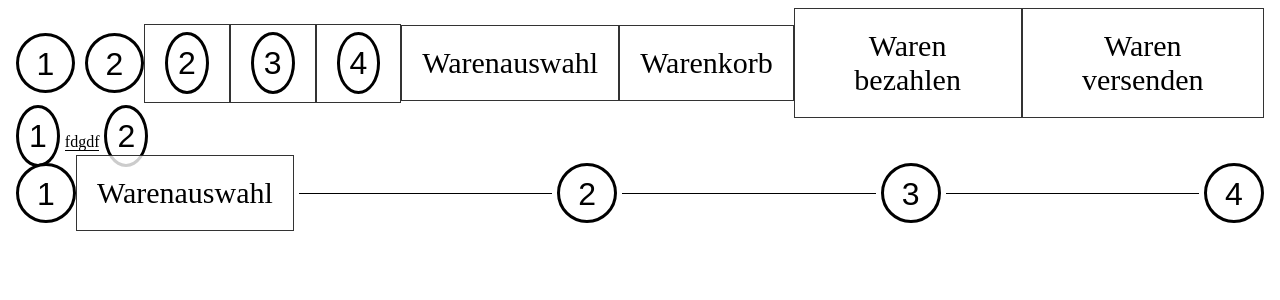
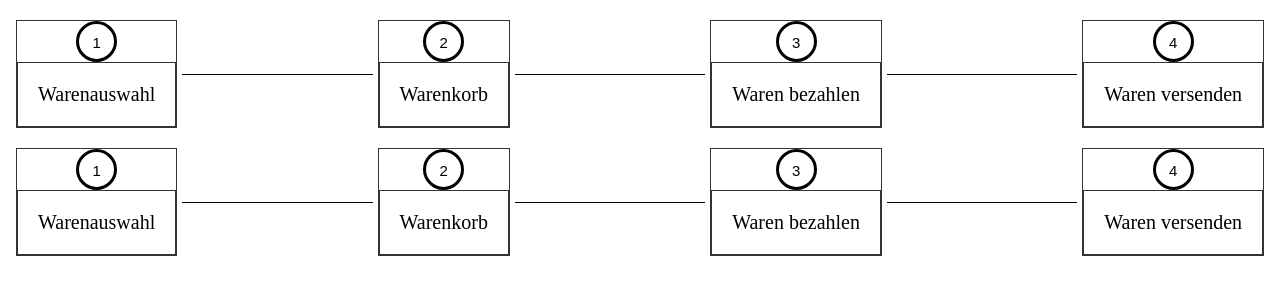
Before and after one commit to viktorkuenstler/angular-prozessfluss-einkauf-warenversand, an Angular app: page / in a window 1280 px wide. Shown: the top 300 px of the page. Built offline with nearby package versions, Linux system fonts and the light colour scheme.

Commit message:
3 files modified, 6 added

```diff
--- a/src/app/app.component.css
+++ b/src/app/app.component.css
@@ -4,38 +4,41 @@
   background-color: #2196f3;
   padding: 10px;
 }
-.grid-item {
+.circle-label {
   background-color: rgba(255, 255, 255, 0.8);
   border: 1px solid rgba(0, 0, 0, 0.8);
   padding: 20px;
-  font-size: 30px;
+  font-size: 20px;
   text-align: center;
 }
 
 .circle {
   border-radius: 50%;
-  width: 34px;
-  height: 34px;
+  width: 15px;
+  height: 15px;
   padding: 10px;
   background: #fff;
   border: 3px solid #000;
   color: #000;
   text-align: center;
-  font: 32px Arial, sans-serif;
+  font: 15px Arial, sans-serif;
 }
 
-.divided {
+.processflow-container {
   display: flex;
   align-items: center;
+  margin-top: 20px;
 }
 
-.divider {
+.processflow-item-divider {
   flex-grow: 1;
   border-bottom: 1px solid black;
   margin: 5px;
 }
 
-.myItemContainer {
+.processflow-item {
   display: flex;
   align-items: center;
+  flex-direction: column;
+  border: 1px solid rgba(0, 0, 0, 0.8);
 }
--- a/src/app/app.component.html
+++ b/src/app/app.component.html
@@ -2,35 +2,7 @@
 <html>
   <head> </head>
   <body>
-    <div class="processflow">
-      <div class="divided">
-        <span class="circle">1</span><span class="divider"></span
-        ><span class="circle">2</span>
-
-        <div class="grid-item"><span class="circle">2</span></div>
-        <div class="grid-item"><span class="circle">3</span></div>
-        <div class="grid-item"><span class="circle">4</span></div>
-
-        <div class="grid-item">Warenauswahl</div>
-        <div class="grid-item">Warenkorb</div>
-        <div class="grid-item">Waren bezahlen</div>
-        <div class="grid-item">Waren versenden</div>
-      </div>
-    </div>
-    <span class="circle">1</span><span class="divider">fdgdf</span
-    ><span class="circle">2</span>
-
-    <div class="divided">
-      <div class="myItemContainer">
-          <div class="myItem circle">1</div>
-          <div class="myItem grid-item">Warenauswahl</div>
-      </div>
-      <span class="divider"></span>
-      <span class="circle">2</span>
-      <span class="divider"></span>
-      <span class="circle">3</span>
-      <span class="divider"></span>
-      <span class="circle">4</span>
-    </div>
+    <app-processflow-simple></app-processflow-simple>
+    <app-processflow-simple2></app-processflow-simple2>
   </body>
 </html>
--- a/src/app/app.module.ts
+++ b/src/app/app.module.ts
@@ -4,10 +4,12 @@ import { FormsModule } from '@angular/forms';
 
 import { AppComponent } from './app.component';
 import { HelloComponent } from './hello.component';
+import {ProcessflowSimpleComponent} from './processflow-simple/processflow-simple.component';
+import {ProcessflowSimple2Component} from './processflow-simple2/processflow-simple2.component';
 
 @NgModule({
   imports:      [ BrowserModule, FormsModule ],
-  declarations: [ AppComponent, HelloComponent ],
+  declarations: [ AppComponent, HelloComponent, ProcessflowSimpleComponent, ProcessflowSimple2Component ],
   bootstrap:    [ AppComponent ]
 })
 export class AppModule { }
--- /dev/null
+++ b/src/app/processflow-simple/processflow-simple.component.css
@@ -0,0 +1,44 @@
+.grid-container {
+  display: grid;
+  grid-template-columns: auto auto auto auto;
+  background-color: #2196f3;
+  padding: 10px;
+}
+.circle-label {
+  background-color: rgba(255, 255, 255, 0.8);
+  border: 1px solid rgba(0, 0, 0, 0.8);
+  padding: 20px;
+  font-size: 20px;
+  text-align: center;
+}
+
+.circle {
+  border-radius: 50%;
+  width: 15px;
+  height: 15px;
+  padding: 10px;
+  background: #fff;
+  border: 3px solid #000;
+  color: #000;
+  text-align: center;
+  font: 15px Arial, sans-serif;
+}
+
+.processflow-container {
+  display: flex;
+  align-items: center;
+  margin-top: 20px;
+}
+
+.processflow-item-divider {
+  flex-grow: 1;
+  border-bottom: 1px solid black;
+  margin: 5px;
+}
+
+.processflow-item {
+  display: flex;
+  align-items: center;
+  flex-direction: column;
+  border: 1px solid rgba(0, 0, 0, 0.8);
+}
--- /dev/null
+++ b/src/app/processflow-simple/processflow-simple.component.html
@@ -0,0 +1,21 @@
+<div class="processflow-container">
+  <div class="processflow-item">
+    <div class="circle">1</div>
+    <div class="circle-label">Warenauswahl</div>
+  </div>
+  <span class="processflow-item-divider"></span>
+  <div class="processflow-item">
+    <div class="circle">2</div>
+    <div class="circle-label">Warenkorb</div>
+  </div>
+  <span class="processflow-item-divider"></span>
+  <div class="processflow-item">
+    <div class="circle">3</div>
+    <div class="circle-label">Waren bezahlen</div>
+  </div>
+  <span class="processflow-item-divider"></span>
+  <div class="processflow-item">
+    <div class="circle">4</div>
+    <div class="circle-label">Waren versenden</div>
+  </div>
+</div>
--- /dev/null
+++ b/src/app/processflow-simple/processflow-simple.component.ts
@@ -0,0 +1,15 @@
+import { Component, OnInit } from '@angular/core';
+
+@Component({
+  selector: 'app-processflow-simple',
+  templateUrl: './processflow-simple.component.html',
+  styleUrls: ['./processflow-simple.component.css']
+})
+export class ProcessflowSimpleComponent implements OnInit {
+
+  constructor() { }
+
+  ngOnInit() {
+  }
+
+}
--- /dev/null
+++ b/src/app/processflow-simple2/processflow-simple2.component.css
@@ -0,0 +1,44 @@
+.grid-container {
+  display: grid;
+  grid-template-columns: auto auto auto auto;
+  background-color: #2196f3;
+  padding: 10px;
+}
+.circle-label {
+  background-color: rgba(255, 255, 255, 0.8);
+  border: 1px solid rgba(0, 0, 0, 0.8);
+  padding: 20px;
+  font-size: 20px;
+  text-align: center;
+}
+
+.circle {
+  border-radius: 50%;
+  width: 15px;
+  height: 15px;
+  padding: 10px;
+  background: #fff;
+  border: 3px solid #000;
+  color: #000;
+  text-align: center;
+  font: 15px Arial, sans-serif;
+}
+
+.processflow-container {
+  display: flex;
+  align-items: center;
+  margin-top: 20px;
+}
+
+.processflow-item-divider {
+  flex-grow: 1;
+  border-bottom: 1px solid black;
+  margin: 5px;
+}
+
+.processflow-item {
+  display: flex;
+  align-items: center;
+  flex-direction: column;
+  border: 1px solid rgba(0, 0, 0, 0.8);
+}
--- /dev/null
+++ b/src/app/processflow-simple2/processflow-simple2.component.html
@@ -0,0 +1,21 @@
+<div class="processflow-container">
+  <div class="processflow-item">
+    <div class="circle">1</div>
+    <div class="circle-label">Warenauswahl</div>
+  </div>
+  <span class="processflow-item-divider"></span>
+  <div class="processflow-item">
+    <div class="circle">2</div>
+    <div class="circle-label">Warenkorb</div>
+  </div>
+  <span class="processflow-item-divider"></span>
+  <div class="processflow-item">
+    <div class="circle">3</div>
+    <div class="circle-label">Waren bezahlen</div>
+  </div>
+  <span class="processflow-item-divider"></span>
+  <div class="processflow-item">
+    <div class="circle">4</div>
+    <div class="circle-label">Waren versenden</div>
+  </div>
+</div>
--- /dev/null
+++ b/src/app/processflow-simple2/processflow-simple2.component.ts
@@ -0,0 +1,15 @@
+import { Component, OnInit } from '@angular/core';
+
+@Component({
+  selector: 'app-processflow-simple2',
+  templateUrl: './processflow-simple2.component.html',
+  styleUrls: ['./processflow-simple2.component.css']
+})
+export class ProcessflowSimple2Component implements OnInit {
+
+  constructor() { }
+
+  ngOnInit() {
+  }
+
+}
```
